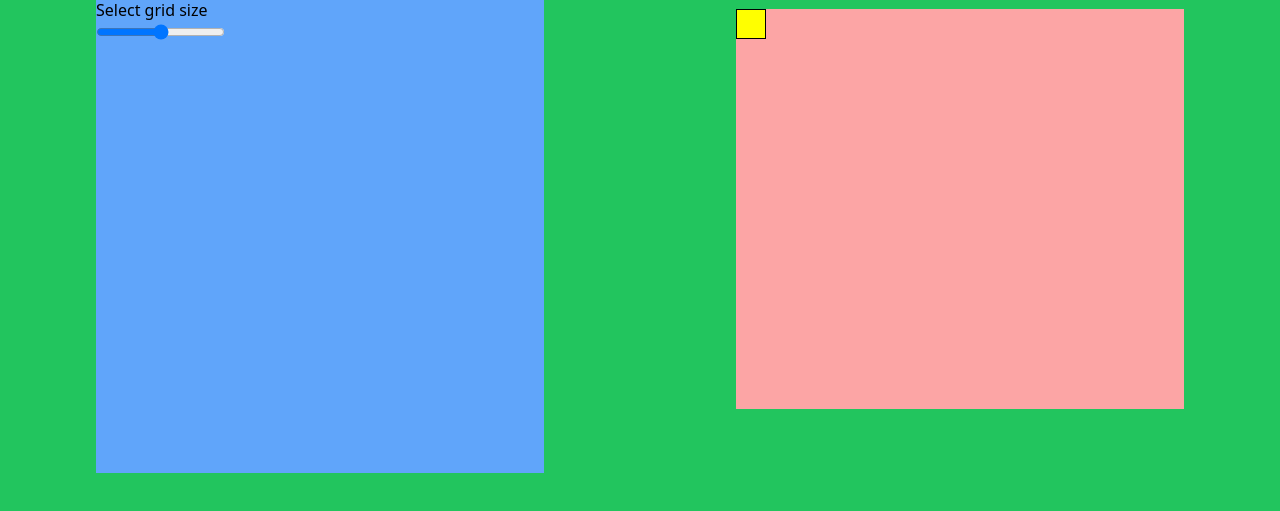
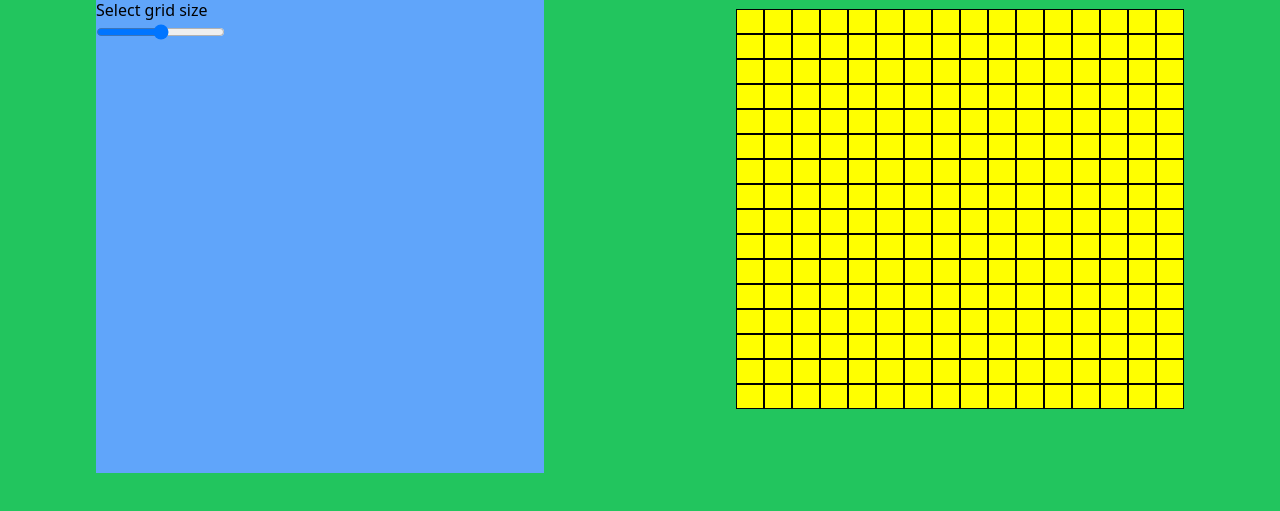
Before and after one commit to GabriellaN-02/Etch-a-Sketch, a plain HTML site: page index.html in a window 1280 px wide. Shown: the part 103-614 px from the top of the page. Drawn offline with nearby package versions, Linux system fonts and the light colour scheme.

Commit message:
created default 16x16 grid board

```diff
--- a/etch-a-sketch.js
+++ b/etch-a-sketch.js
@@ -1,5 +1,15 @@
 const gridContainer = document.querySelector("#gridContainer");
-const singleDiv = document.createElement("div");
-Object.assign(singleDiv.style, { border: "1px solid black", backgroundColor: "yellow", width: "30px", height: "30px" });
 
-gridContainer.appendChild(singleDiv);
+// Object.assign(column.style, { border: "1px solid black", backgroundColor: "yellow", gridTemplateColumns: "16", gridTemplateRows: "16" });
+// gridContainer.appendChild(column);
+
+gridContainer.style.gridTemplateColumns = 16;
+gridContainer.style.gridTemplateRows = 16;
+
+for (let row = 1; row <= 16; row++) {
+  for (let col = 1; col <= 16; col++) {
+    const column = document.createElement("div");
+    Object.assign(column.style, { border: "1px solid black", backgroundColor: "yellow", gridColumn: `${col} / span 1`, gridRow: `${row} / span 1` });
+    gridContainer.appendChild(column);
+  }
+}
--- a/index.html
+++ b/index.html
@@ -18,7 +18,7 @@
     </header>
 
     <main class="lg:flex">
-      <section id="gridContainer" class="bg-red-300 my-[5%] w-[75vw] h-[50vh] max-w-md mx-auto"></section>
+      <section id="gridContainer" class="bg-red-300 my-[5%] w-[75vw] h-[50vh] max-w-md mx-auto grid"></section>
       <section class="flex justify-between order-first bg-red-400 w-[75vw] max-w-md mx-auto">
         <!-- change color & grid size -->
         <div class="bg-blue-400">
```
